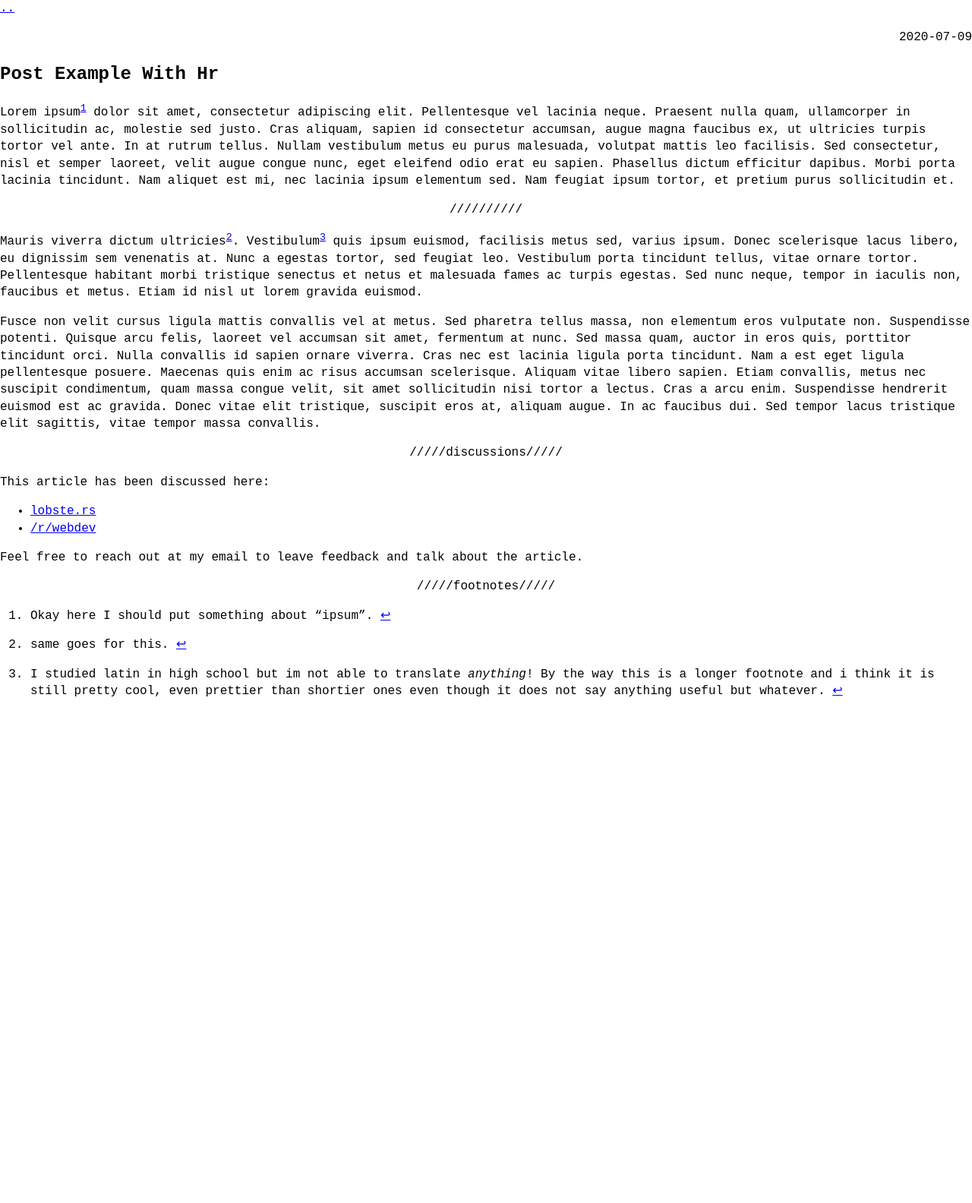
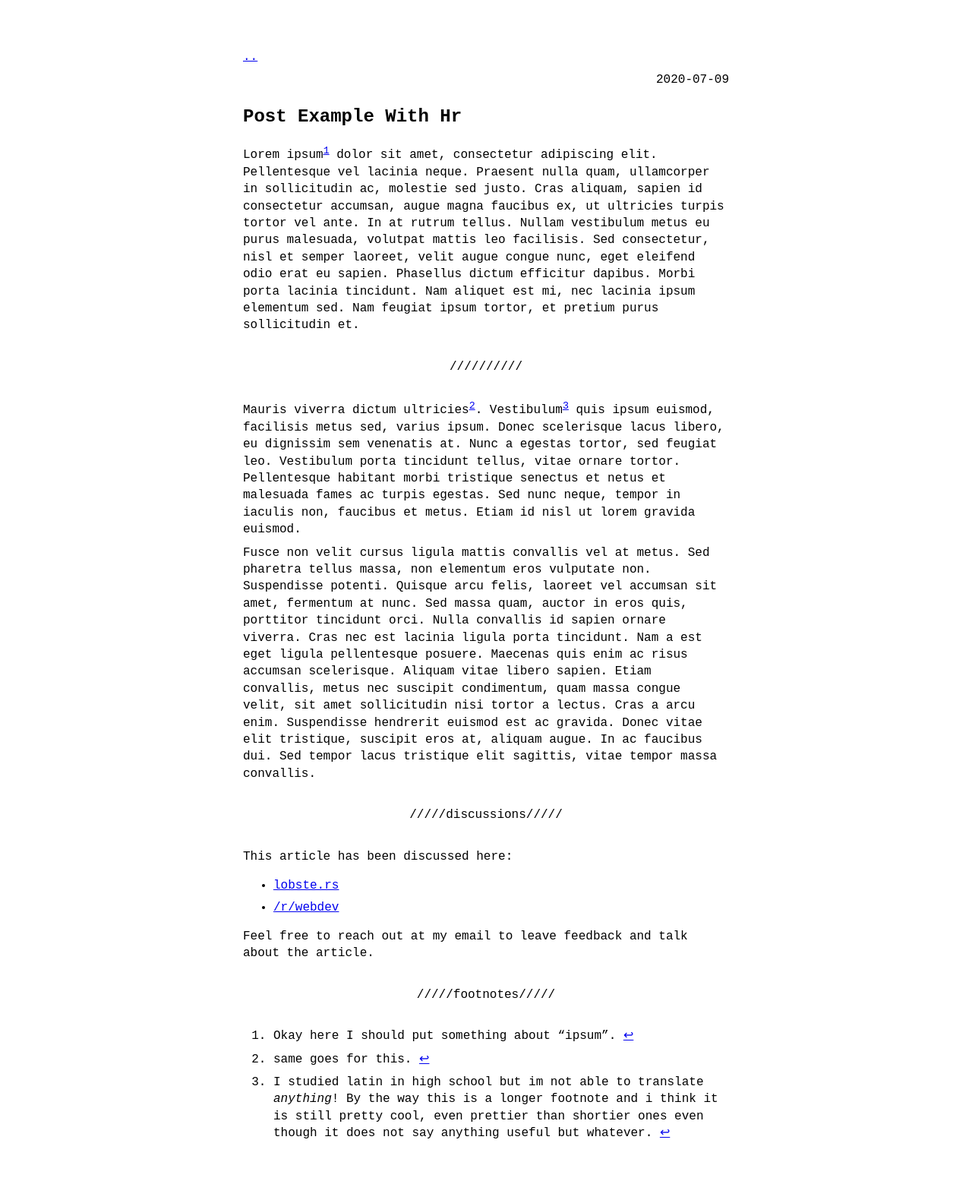
Before and after one commit to rohan-tan-bhowmik/rohan-tan-bhowmik.github.io, a Jekyll site: the page built from _posts/2020-07-09-post-example-with-hr.md, in a window 1280 px wide. Shown: the whole page at 76% size. Built offline with Jekyll 4.4.1, drawn with Linux system fonts in a browser that asks for light colours; before the commit the page ends 921 px from its top, so only the background shows below that.

Commit message:
Update no-style-please.scss

```diff
--- a/_sass/no-style-please.scss
+++ b/_sass/no-style-please.scss
@@ -37,6 +37,19 @@ body {
 
 h2, h3, h4, h5, h6 { margin-top: 3rem; }
 
+hr { margin: 2rem 0; }
+
+p { margin: 0.5rem 0; }
+
+li { margin: 0.4rem 0; }
+
+*:target { background: yellow; }
+
+.w {
+  max-width: 640px;
+  margin: 0 auto;
+  padding: 4rem 2rem;
+}
 
 hr {
   text-align: center;
```
